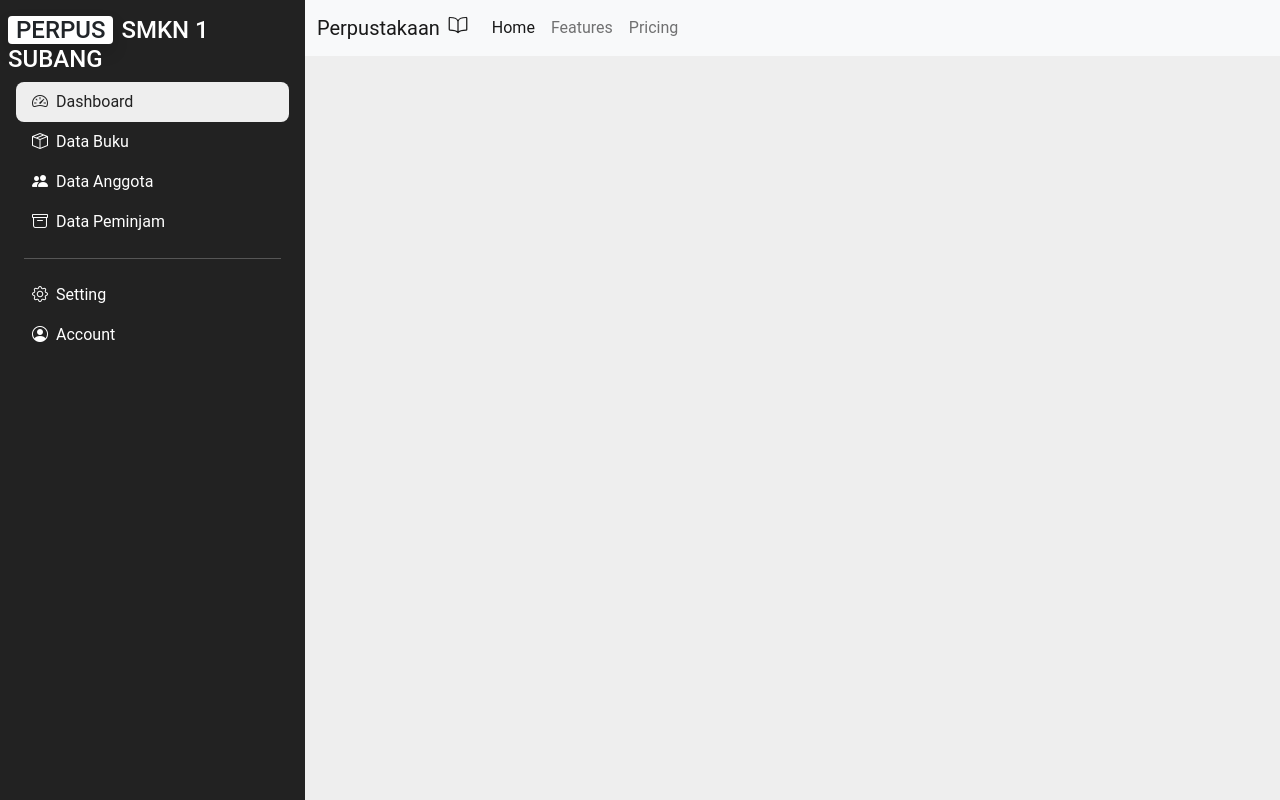
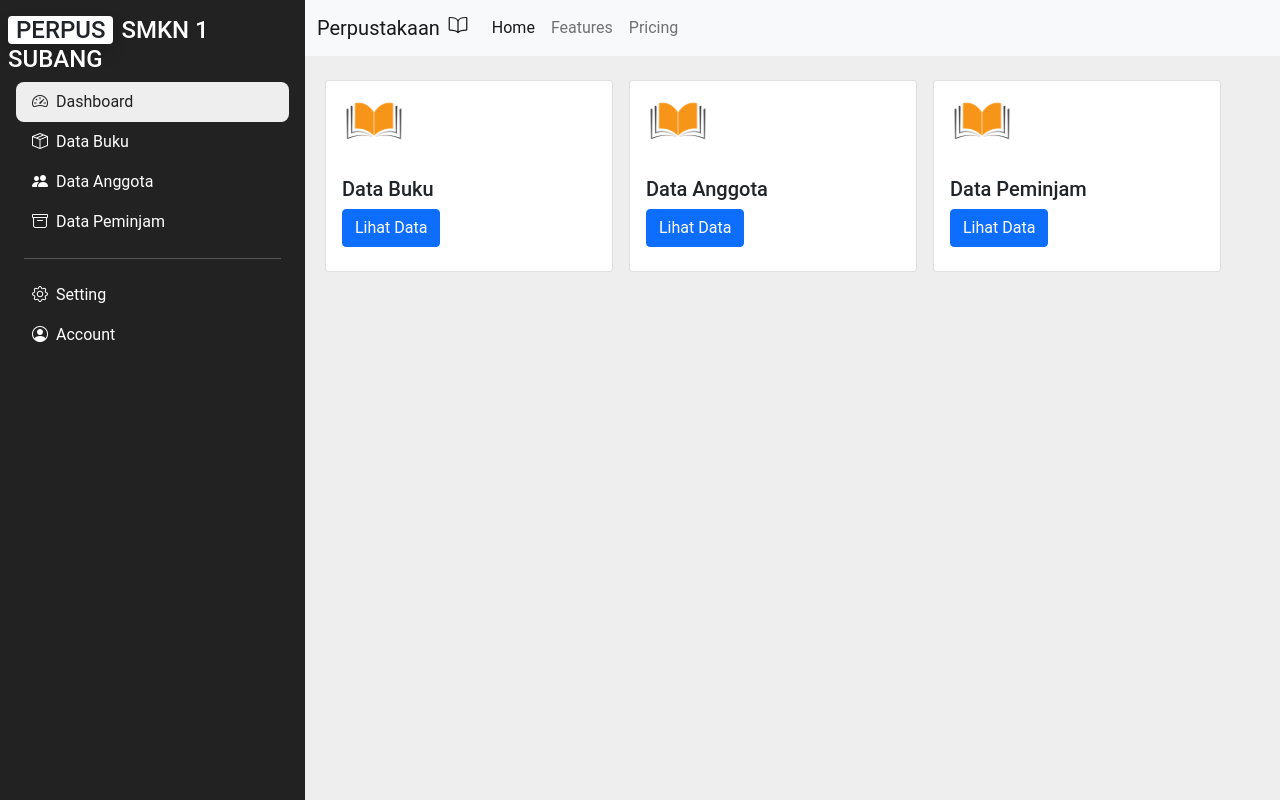
Before and after one commit to MuhammadAhsaNasrulloh/PERPUS_PHP, a PHP site: page /admin/dashboard.php in a window 1280 px wide. Run offline with PHP 8.4, Linux system fonts and the light colour scheme.

Commit message:
update existing file

```diff
--- a/admin/dashboard.php
+++ b/admin/dashboard.php
@@ -57,8 +57,8 @@
                 <hr class="h-color mx-3">
                 <ul class="list-unstyled px-2 d-flex">
                     <div class="d-flex flex-column">
-                        <li class=""><a href="#" class="text-decoration-none px-3 py-2 d-block"><i class="bi bi-gear me-2"></i></ion-icon>Setting</a></li>
-                        <li class=""><a href="#" class="text-decoration-none px-3 py-2 d-block"><i class="bi bi-person-circle me-2"></i></ion-icon>Account</a></li>
+                        <li class=""><a href="#" class="text-decoration-none px-3 py-2 d-block"><i class="bi bi-gear me-2"></i>Setting</a></li>
+                        <li class=""><a href="#" class="text-decoration-none px-3 py-2 d-block"><i class="bi bi-person-circle me-2"></i>Account</a></li>
                 </div>
                 </ul>
             </div>
@@ -67,7 +67,7 @@
         <!-- sidebar end -->
         <!-- content section -->
         <div class="content">
-
+            <!-- navbar start -->
             <nav class="navbar navbar-expand-lg navbar-light bg-light">
             <div class="container-fluid">
                 <a class="navbar-brand" href="#">Perpustakaan<ion-icon name="book-outline" class="ms-2"></ion-icon></a>
@@ -90,6 +90,35 @@
             </div>
             </div>
             </nav>
+            <!-- navbar end -->
+            <!-- main section -->
+            <div class="container-fluid">
+                <div class="d-flex">
+                    <div class="d-flex flex-row">
+                    <div class="card mt-4 ms-2" style="width: 18rem; height: 12rem;">
+                    <img src="../img/book.png" class="card-img ms-2" alt="buku" style="height : 5rem; width : 5rem;">
+                        <div class="card-body">
+                            <h5 class="card-title">Data Buku</h5>
+                            <a href="data/index.php" class="btn btn-primary">Lihat Data</a>
+                        </div>
+                    </div>
+                    <div class="card mt-4 ms-3" style="width: 18rem; height: 12rem;">
+                    <img src="../img/book.png" class="card-img ms-2" alt="buku" style="height : 5rem; width : 5rem;">
+                        <div class="card-body">
+                            <h5 class="card-title">Data Anggota</h5>
+                            <a href="#" class="btn btn-primary">Lihat Data</a>
+                        </div>
+                    </div>
+                    <div class="card mt-4 ms-3" style="width: 18rem; height: 12rem;">
+                    <img src="../img/book.png" class="card-img ms-2" alt="buku" style="height : 5rem; width : 5rem;">
+                        <div class="card-body">
+                            <h5 class="card-title">Data Peminjam</h5>
+                            <a href="#" class="btn btn-primary">Lihat Data</a>
+                        </div>
+                    </div>
+                    </div>
+                </div>
+            </div>
             </div>
             <!-- content section end -->
     </div>
```
Also changed, not shown: admin/data/index.php (+7 -6 lines), img/book.png (added).
